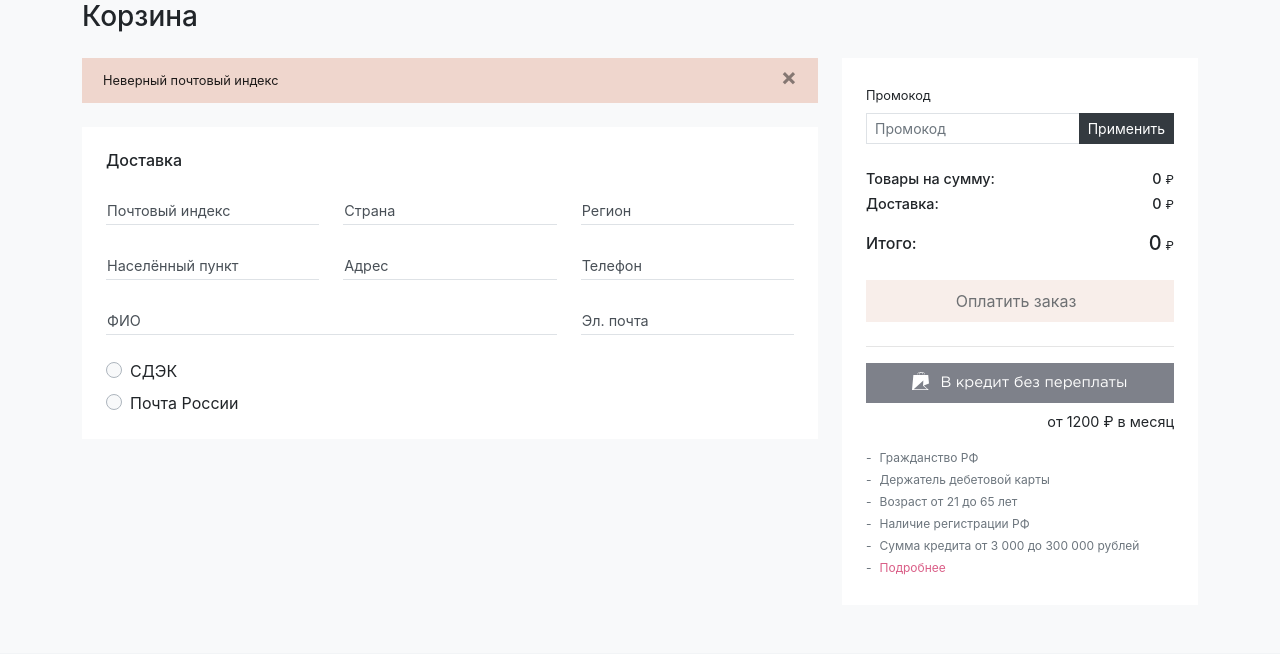
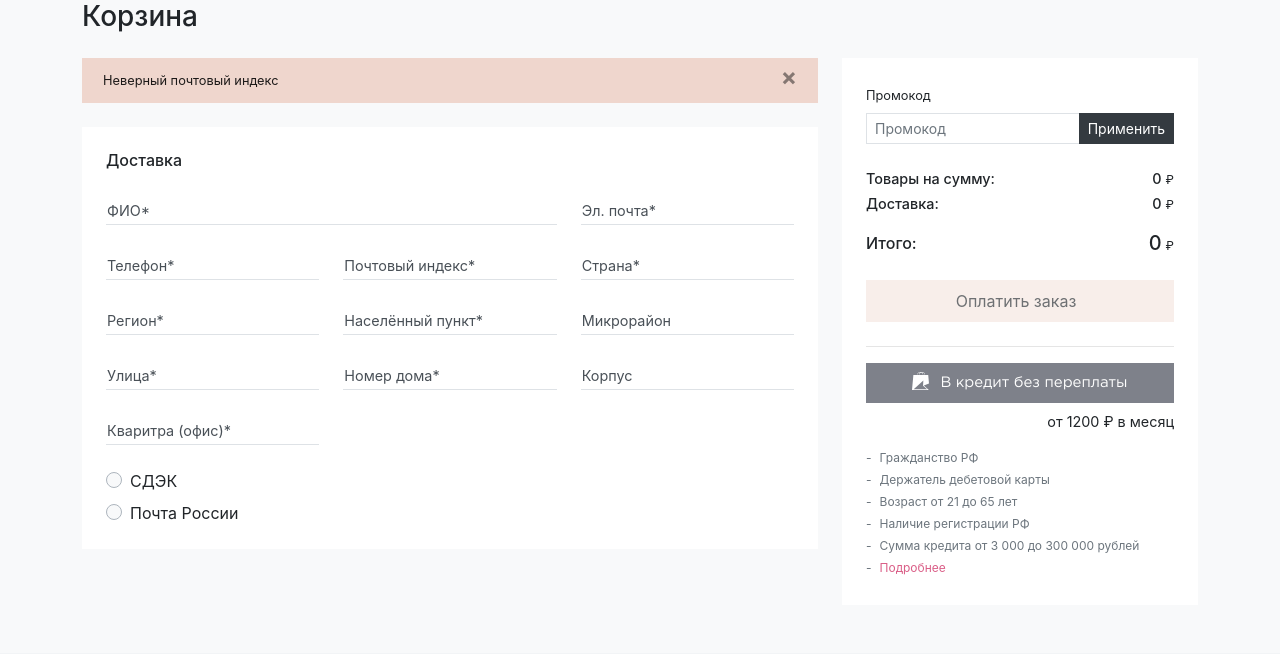
Before and after one commit to WeblineMastersMaykop/delyamer, a Django app: page /orders/cart/ in a window 1280 px wide. Shown: the part 227-881 px from the top of the page. Run offline with Django 3.2, Linux system fonts and the light colour scheme; tables that the repository leaves empty hold one stand-in row (values such as "Sample post"); data that the repository does not hold is empty; some libraries are stand-ins or nearby versions.

Commit message:
Добавил поля при заказе

```diff
--- a/core/views.py
+++ b/core/views.py
@@ -3,8 +3,6 @@ from django.views import View
 from news.models import News
 from products.models import Product
 from core.models import Slide, InstagramPhotos
-from core.utils import get_insta_posts
-
 
 
 class IndexView(View):
@@ -15,8 +13,6 @@ class IndexView(View):
         slides = Slide.objects.all()
         insta_photos = InstagramPhotos.objects.all()[:8]
 
-        # get_insta_posts()
-
         context = {
             'insta_photos': insta_photos,
             'index_news': index_news,
--- a/orders/forms.py
+++ b/orders/forms.py
@@ -15,19 +15,25 @@ class OrderOneClickForm(forms.ModelForm):
 class OrderForm(forms.ModelForm):
     class Meta:
         model = Order
-        fields = ('postcode', 'country', 'region', 'city', 'address', 'phone', 'full_name', 'email', 'delivery')
+        fields = ('postcode', 'country', 'region', 'city', 'phone', 'full_name', 'email', 'delivery',
+                  'micro_district', 'street', 'house_nmb', 'building_nmb', 'room_nmb')
         widgets = {
-            'postcode': forms.TextInput(attrs={'class': 'form-control form-control-sm', 'placeholder': 'Почтовый индекс'}),
-            'country': forms.TextInput(attrs={'class': 'form-control form-control-sm', 'placeholder': 'Страна'}),
-            'region': forms.TextInput(attrs={'class': 'form-control form-control-sm', 'placeholder': 'Регион'}),
-            'city': forms.TextInput(attrs={'class': 'form-control form-control-sm', 'placeholder': 'Населённый пункт'}),
-            'address': forms.TextInput(attrs={'class': 'form-control form-control-sm', 'placeholder': 'Адрес'}),
-            'phone': forms.TextInput(attrs={'class': 'form-control form-control-sm phone-input', 'placeholder': 'Телефон'}),
-            'full_name': forms.TextInput(attrs={'class': 'form-control form-control-sm', 'placeholder': 'ФИО'}),
-            'email': forms.EmailInput(attrs={'class': 'form-control form-control-sm', 'placeholder': 'Эл. почта'}),
+            'postcode': forms.TextInput(attrs={'class': 'form-control form-control-sm', 'placeholder': 'Почтовый индекс*'}),
+            'country': forms.TextInput(attrs={'class': 'form-control form-control-sm', 'placeholder': 'Страна*'}),
+            'region': forms.TextInput(attrs={'class': 'form-control form-control-sm', 'placeholder': 'Регион*'}),
+            'city': forms.TextInput(attrs={'class': 'form-control form-control-sm', 'placeholder': 'Населённый пункт*'}),
+            'micro_district': forms.TextInput(attrs={'class': 'form-control form-control-sm', 'placeholder': 'Микрорайон'}),
+            'street': forms.TextInput(attrs={'class': 'form-control form-control-sm', 'placeholder': 'Улица*'}),
+            'house_nmb': forms.TextInput(attrs={'class': 'form-control form-control-sm', 'placeholder': 'Номер дома*'}),
+            'building_nmb': forms.TextInput(attrs={'class': 'form-control form-control-sm', 'placeholder': 'Корпус'}),
+            'room_nmb': forms.TextInput(attrs={'class': 'form-control form-control-sm', 'placeholder': 'Квартира (офис)*'}),
+            'phone': forms.TextInput(attrs={'class': 'form-control form-control-sm phone-input', 'placeholder': 'Телефон*'}),
+            'full_name': forms.TextInput(attrs={'class': 'form-control form-control-sm', 'placeholder': 'ФИО*'}),
+            'email': forms.EmailInput(attrs={'class': 'form-control form-control-sm', 'placeholder': 'Эл. почта*'}),
         }
 
     def __init__(self, *args, **kwargs):
         super().__init__(*args, **kwargs)
         for key in self.fields:
-            self.fields[key].required = True
+            if key not in ('building_nmb', 'micro_district'):
+                self.fields[key].required = True
--- a/orders/models.py
+++ b/orders/models.py
@@ -52,7 +52,11 @@ class Order(models.Model):
     country = models.CharField('Страна', max_length=100, null=True, blank=True)
     region = models.CharField('Регион', max_length=100, null=True, blank=True)
     city = models.CharField('Населенный пункт', max_length=100, null=True, blank=True)
-    address = models.CharField('Адрес', max_length=250, null=True, blank=True)
+    micro_district = models.CharField('Микрорайон', max_length=100, null=True, blank=True)
+    street = models.CharField('Улица', max_length=100, null=True, blank=True)
+    house_nmb = models.CharField('Номер дома', max_length=20, null=True, blank=True)
+    building_nmb = models.CharField('Корпус', max_length=20, null=True, blank=True)
+    room_nmb = models.CharField('Квартира/Офис', max_length=20, null=True, blank=True)
 
     total_price = models.PositiveIntegerField('Итоговая стоимость', default=0)
     total_price_with_sale = models.PositiveIntegerField('Итоговая стоимость со скидкой', default=0)
--- a/orders/views.py
+++ b/orders/views.py
@@ -31,7 +31,11 @@ class CartView(View):
                 'country': cart.delivery['country'] or user.country,
                 'region': cart.delivery['region'] or user.region,
                 'city': cart.delivery['city'] or user.city,
-                'address': cart.delivery['address'] or user.address,
+                'micro_district': cart.delivery['micro_district'] or user.micro_district,
+                'street': cart.delivery['street'] or user.street,
+                'house_nmb': cart.delivery['house_nmb'] or user.house_nmb,
+                'building_nmb': cart.delivery['building_nmb'] or user.building_nmb,
+                'room_nmb': cart.delivery['room_nmb'] or user.room_nmb,
                 'phone': cart.delivery['phone'] or user.phone,
                 'full_name': cart.delivery['full_name'] or user.full_name,
                 'email': cart.delivery['email'] or user.email,
@@ -56,8 +60,6 @@ class ChangeDeliveryView(View):
             price = calc_cdeck_delivery(postcode)
         elif delivery_method == 'pochta':
             price = DeliveryMethod.objects.filter(name='pochta').first().price
-
-        print(price)
 
         if price is None:
             cart.change_delivery(None, 0, request.GET)
--- a/templates/orders/cart.html
+++ b/templates/orders/cart.html
@@ -102,10 +102,43 @@
                         {% csrf_token %}
                         <h2 class="h6 mb-4">Доставка</h2>
                         <div class="row">
+                            <div class="col-lg-8">
+                                <div class="form-label-group form-label-group-sm smaller mb-4">
+                                    {{ order_form.full_name }}
+                                    <label>ФИО*</label>
+
+                                    <div class="invalid-feedback">
+                                        Это обязательное поле
+                                    </div>
+                                </div>
+                            </div>
+
+                            <div class="col-lg-4">
+                                <div class="form-label-group form-label-group-sm smaller mb-4">
+                                    {{ order_form.email }}
+                                    <label>Эл. почта*</label>
+
+                                    <div class="invalid-feedback">
+                                        Это обязательное поле
+                                    </div>
+                                </div>
+                            </div>
+
+                            <div class="col-lg-4">
+                                <div class="form-label-group form-label-group-sm smaller mb-4">
+                                    {{ order_form.phone }}
+                                    <label>Телефон*</label>
+
+                                    <div class="invalid-feedback">
+                                        Это обязательное поле
+                                    </div>
+                                </div>
+                            </div>
+
                             <div class="col-lg-4">
                                 <div class="form-label-group form-label-group-sm smaller mb-4">
                                     {{ order_form.postcode }}
-                                    <label>Почтовый индекс</label>
+                                    <label>Почтовый индекс*</label>
 
                                     <div class="invalid-feedback">
                                         Это обязательное поле
@@ -116,7 +149,7 @@
                             <div class="col-lg-4">
                                 <div class="form-label-group form-label-group-sm smaller mb-4">
                                     {{ order_form.country }}
-                                    <label>Страна</label>
+                                    <label>Страна*</label>
 
                                     <div class="invalid-feedback">
                                         Это обязательное поле
@@ -127,7 +160,7 @@
                             <div class="col-lg-4">
                                 <div class="form-label-group form-label-group-sm smaller mb-4">
                                     {{ order_form.region }}
-                                    <label>Регион</label>
+                                    <label>Регион*</label>
 
                                     <div class="invalid-feedback">
                                         Это обязательное поле
@@ -138,7 +171,7 @@
                             <div class="col-lg-4">
                                 <div class="form-label-group form-label-group-sm smaller mb-4">
                                     {{ order_form.city }}
-                                    <label>Населённый пункт</label>
+                                    <label>Населённый пункт*</label>
 
                                     <div class="invalid-feedback">
                                         Это обязательное поле
@@ -148,8 +181,8 @@
 
                             <div class="col-lg-4">
                                 <div class="form-label-group form-label-group-sm smaller mb-4">
-                                    {{ order_form.address }}
-                                    <label>Адрес</label>
+                                    {{ order_form.micro_district }}
+                                    <label>Микрорайон</label>
 
                                     <div class="invalid-feedback">
                                         Это обязательное поле
@@ -159,8 +192,8 @@
 
                             <div class="col-lg-4">
                                 <div class="form-label-group form-label-group-sm smaller mb-4">
-                                    {{ order_form.phone }}
-                                    <label>Телефон</label>
+                                    {{ order_form.street }}
+                                    <label>Улица*</label>
 
                                     <div class="invalid-feedback">
                                         Это обязательное поле
@@ -168,10 +201,10 @@
                                 </div>
                             </div>
 
-                            <div class="col-lg-8">
+                            <div class="col-lg-4">
                                 <div class="form-label-group form-label-group-sm smaller mb-4">
-                                    {{ order_form.full_name }}
-                                    <label>ФИО</label>
+                                    {{ order_form.house_nmb }}
+                                    <label>Номер дома*</label>
 
                                     <div class="invalid-feedback">
                                         Это обязательное поле
@@ -179,11 +212,21 @@
                                 </div>
                             </div>
 
+                            <div class="col-lg-4">
+                                <div class="form-label-group form-label-group-sm smaller mb-4">
+                                    {{ order_form.building_nmb }}
+                                    <label>Корпус</label>
+
+                                    <div class="invalid-feedback">
+                                        Это обязательное поле
+                                    </div>
+                                </div>
+                            </div>
 
                             <div class="col-lg-4">
                                 <div class="form-label-group form-label-group-sm smaller mb-4">
-                                    {{ order_form.email }}
-                                    <label>Эл. почта</label>
+                                    {{ order_form.room_nmb }}
+                                    <label>Кваритра (офис)*</label>
 
                                     <div class="invalid-feedback">
                                         Это обязательное поле
--- a/users/admin.py
+++ b/users/admin.py
@@ -10,7 +10,8 @@ class UserAdmin(UserAdmin):
     fieldsets = (
         (None, {'fields': ('username', 'password')}),
         (_('Personal info'), {
-            'fields': ('full_name', 'phone', 'email', 'postcode', 'country', 'region', 'city', 'address'),
+            'fields': ('full_name', 'phone', 'email', 'postcode', 'country', 'region', 'city',
+            'micro_district', 'street', 'house_nmb', 'building_nmb', 'room_nmb'),
         }),
         (_('Permissions'), {
             'classes': ('grp-collapse grp-closed',),
--- a/users/forms.py
+++ b/users/forms.py
@@ -30,13 +30,18 @@ class RegisterForm(UserCreationForm):
 class UpdateForm(forms.ModelForm):
     class Meta:
         model = User
-        fields = ('postcode', 'country', 'region', 'city', 'address', 'phone', 'full_name', 'new_email')
+        fields = ('postcode', 'country', 'region', 'city', 'phone', 'full_name', 'new_email',
+                  'micro_district', 'street', 'house_nmb', 'building_nmb', 'room_nmb')
         widgets = {
             'postcode': forms.TextInput(attrs={'class': 'form-control form-control-sm', 'placeholder': 'Почтовый индекс'}),
             'country': forms.TextInput(attrs={'class': 'form-control form-control-sm', 'placeholder': 'Страна'}),
-            'region': forms.TextInput(attrs={'class': 'form-control form-control-sm', 'placeholder': 'Регион'}),
+            'region': forms.TextInput(attrs={'class': 'form-control form-control-sm', 'placeholder': 'Область, регион'}),
             'city': forms.TextInput(attrs={'class': 'form-control form-control-sm', 'placeholder': 'Населённый пункт'}),
-            'address': forms.TextInput(attrs={'class': 'form-control form-control-sm', 'placeholder': 'Адрес'}),
+            'micro_district': forms.TextInput(attrs={'class': 'form-control form-control-sm', 'placeholder': 'Микрорайон'}),
+            'street': forms.TextInput(attrs={'class': 'form-control form-control-sm', 'placeholder': 'Улица'}),
+            'house_nmb': forms.TextInput(attrs={'class': 'form-control form-control-sm', 'placeholder': 'Номер дома'}),
+            'building_nmb': forms.TextInput(attrs={'class': 'form-control form-control-sm', 'placeholder': 'Корпус'}),
+            'room_nmb': forms.TextInput(attrs={'class': 'form-control form-control-sm', 'placeholder': 'Квартира (офис)'}),
             'phone': forms.TextInput(attrs={'class': 'form-control form-control-sm phone-input', 'placeholder': 'Телефон'}),
             'full_name': forms.TextInput(attrs={'class': 'form-control form-control-sm', 'placeholder': 'ФИО'}),
             'new_email': forms.EmailInput(attrs={'class': 'form-control form-control-sm', 'placeholder': 'Эл. почта'})
```
Also changed, not shown: core/cart.py (+10 -2 lines), core/utils.py (+0 -19 lines), dev_static/js/back.js (+5 -34 lines), templates/users/profile.html (+61 -17 lines), users/models.py (+6 -2 lines).
